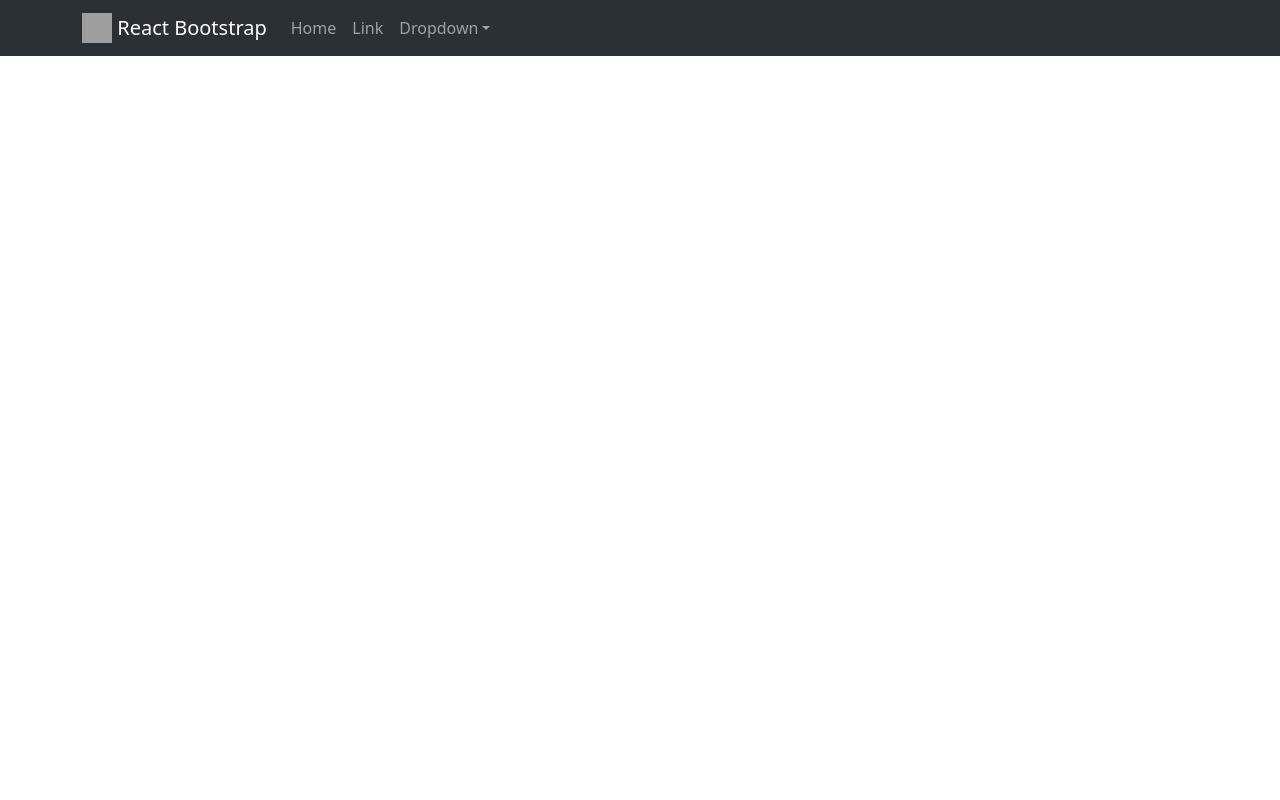
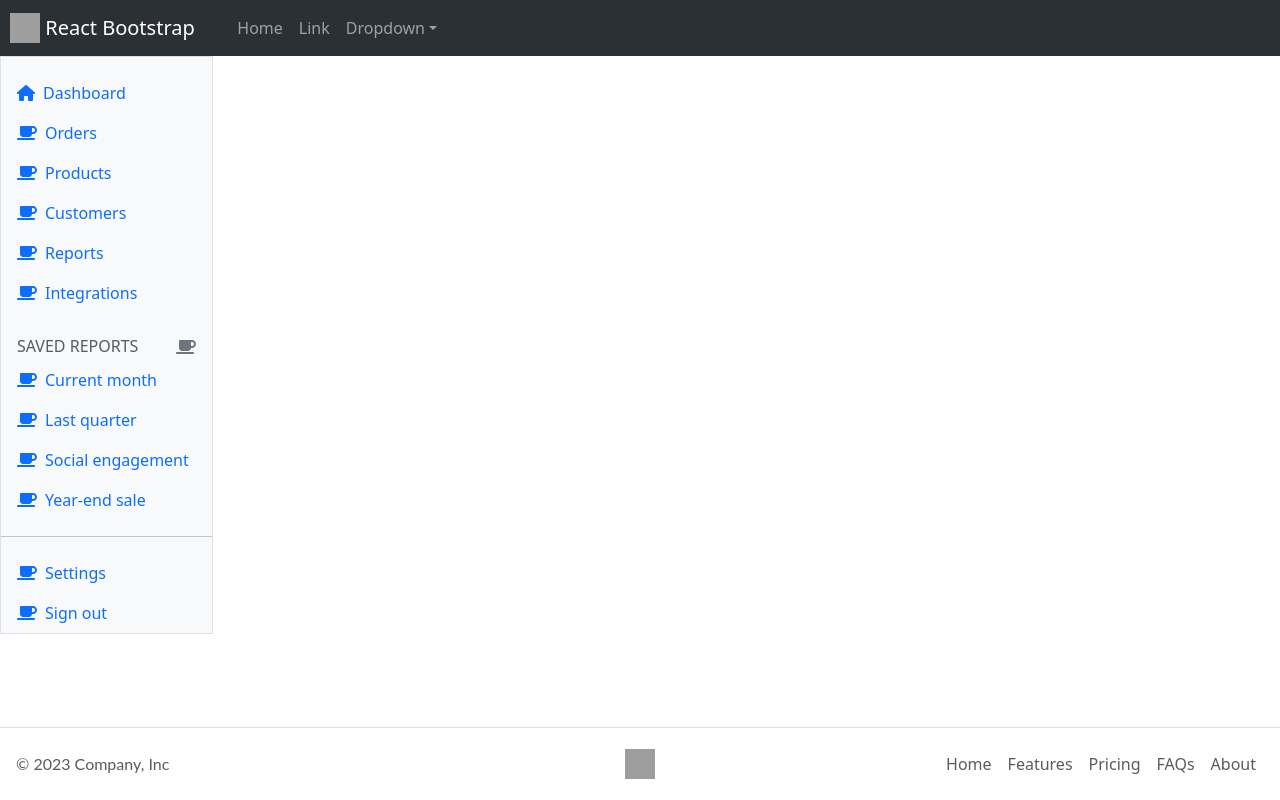
Before and after one commit to JustDaire/react-dashboard, a React (Create React App) app: page / in a window 1280 px wide. Built offline with nearby package versions, Linux system fonts and the light colour scheme; grey boxes are pictures that could not be loaded.

Commit message:
4 files modified, 3 added

```diff
--- a/src/App.tsx
+++ b/src/App.tsx
@@ -1,11 +1,26 @@
 import * as React from 'react';
 import './style.css';
-import Toolbar from './toolbar'; //Add new import
+import Toolbar from './toolbar';
+import Sidebar from './parts/sidebar';
+import Footer from './parts/footer';
+
+import ReactDOM = require('react-dom');
+import { library } from '@fortawesome/fontawesome-svg-core';
+import { fab } from '@fortawesome/free-brands-svg-icons';
+import {
+  faCheckSquare,
+  faCoffee,
+  faHouse,
+} from '@fortawesome/free-solid-svg-icons';
+
+library.add(fab, faCheckSquare, faCoffee, faHouse);
 
 export default function App() {
   return (
     <div>
       <Toolbar />
+      <Sidebar />
+      <Footer />
     </div>
   );
 }
--- /dev/null
+++ b/src/parts/footer.tsx
@@ -0,0 +1,60 @@
+import * as React from 'react';
+import Container from 'react-bootstrap/Container';
+import Nav from 'react-bootstrap/Nav';
+import Navbar from 'react-bootstrap/Navbar';
+import NavDropdown from 'react-bootstrap/NavDropdown';
+import 'bootstrap/dist/css/bootstrap.min.css';
+
+export default function Footer() {
+  return (
+    <div className="container">
+      <footer
+        className="d-flex flex-wrap justify-content-between align-items-center p-3 my-0 border-top fixed-bottom"
+        bg="dark"
+      >
+        <p className="col-md-4 mb-0 text-body-secondary">© 2023 Company, Inc</p>
+
+        <a
+          href="/"
+          className="col-md-4 d-flex align-items-center justify-content-center mb-3 mb-md-0 me-md-auto link-body-emphasis text-decoration-none"
+        >
+          <img
+            alt=""
+            src="https://react-bootstrap.github.io/img/logo.svg"
+            width="30"
+            height="30"
+            className="d-inline-block align-top"
+          />{' '}
+        </a>
+
+        <ul className="nav col-md-4 justify-content-end">
+          <li className="nav-item">
+            <a href="#" className="nav-link px-2 text-body-secondary">
+              Home
+            </a>
+          </li>
+          <li className="nav-item">
+            <a href="#" className="nav-link px-2 text-body-secondary">
+              Features
+            </a>
+          </li>
+          <li className="nav-item">
+            <a href="#" className="nav-link px-2 text-body-secondary">
+              Pricing
+            </a>
+          </li>
+          <li className="nav-item">
+            <a href="#" className="nav-link px-2 text-body-secondary">
+              FAQs
+            </a>
+          </li>
+          <li className="nav-item">
+            <a href="#" className="nav-link px-2 text-body-secondary">
+              About
+            </a>
+          </li>
+        </ul>
+      </footer>
+    </div>
+  );
+}
--- /dev/null
+++ b/src/parts/sidebar.tsx
@@ -0,0 +1,128 @@
+import * as React from 'react';
+
+import { FontAwesomeIcon } from '@fortawesome/react-fontawesome';
+
+function Sidebar() {
+  return (
+    <div className="sidebar border border-right col-md-3 col-lg-2 p-0 bg-body-tertiary">
+      <div
+        className="offcanvas-md offcanvas-end bg-body-tertiary"
+        id="sidebarMenu"
+        aria-labelledby="sidebarMenuLabel"
+      >
+        <div className="offcanvas-header">
+          <h5 className="offcanvas-title" id="sidebarMenuLabel">
+            Company name
+          </h5>
+          <button
+            type="button"
+            className="btn-close"
+            data-bs-dismiss="offcanvas"
+            data-bs-target="#sidebarMenu"
+            aria-label="Close"
+          ></button>
+        </div>
+        <div className="offcanvas-body d-md-flex flex-column p-0 pt-lg-3 overflow-y-auto">
+          <ul className="nav flex-column">
+            <li className="nav-item">
+              <a
+                className="nav-link d-flex align-items-center gap-2 active"
+                aria-current="page"
+                href="#"
+              >
+                <FontAwesomeIcon icon="house" />
+                Dashboard
+              </a>
+            </li>
+            <li className="nav-item">
+              <a className="nav-link d-flex align-items-center gap-2" href="#">
+                <FontAwesomeIcon icon="coffee" />
+                Orders
+              </a>
+            </li>
+            <li className="nav-item">
+              <a className="nav-link d-flex align-items-center gap-2" href="#">
+                <FontAwesomeIcon icon="coffee" />
+                Products
+              </a>
+            </li>
+            <li className="nav-item">
+              <a className="nav-link d-flex align-items-center gap-2" href="#">
+                <FontAwesomeIcon icon="coffee" />
+                Customers
+              </a>
+            </li>
+            <li className="nav-item">
+              <a className="nav-link d-flex align-items-center gap-2" href="#">
+                <FontAwesomeIcon icon="coffee" />
+                Reports
+              </a>
+            </li>
+            <li className="nav-item">
+              <a className="nav-link d-flex align-items-center gap-2" href="#">
+                <FontAwesomeIcon icon="coffee" />
+                Integrations
+              </a>
+            </li>
+          </ul>
+
+          <h6 className="sidebar-heading d-flex justify-content-between align-items-center px-3 mt-4 mb-1 text-body-secondary text-uppercase">
+            <span>Saved reports</span>
+            <a
+              className="link-secondary"
+              href="#"
+              aria-label="Add a new report"
+            >
+              <FontAwesomeIcon icon="coffee" />
+            </a>
+          </h6>
+          <ul className="nav flex-column mb-auto">
+            <li className="nav-item">
+              <a className="nav-link d-flex align-items-center gap-2" href="#">
+                <FontAwesomeIcon icon="coffee" />
+                Current month
+              </a>
+            </li>
+            <li className="nav-item">
+              <a className="nav-link d-flex align-items-center gap-2" href="#">
+                <FontAwesomeIcon icon="coffee" />
+                Last quarter
+              </a>
+            </li>
+            <li className="nav-item">
+              <a className="nav-link d-flex align-items-center gap-2" href="#">
+                <FontAwesomeIcon icon="coffee" />
+                Social engagement
+              </a>
+            </li>
+            <li className="nav-item">
+              <a className="nav-link d-flex align-items-center gap-2" href="#">
+                <FontAwesomeIcon icon="coffee" />
+                Year-end sale
+              </a>
+            </li>
+          </ul>
+
+          <hr className="my-3"></hr>
+
+          <ul className="nav flex-column mb-auto">
+            <li className="nav-item">
+              <a className="nav-link d-flex align-items-center gap-2" href="#">
+                <FontAwesomeIcon icon="coffee" />
+                Settings
+              </a>
+            </li>
+            <li className="nav-item">
+              <a className="nav-link d-flex align-items-center gap-2" href="#">
+                <FontAwesomeIcon icon="coffee" />
+                Sign out
+              </a>
+            </li>
+          </ul>
+        </div>
+      </div>
+    </div>
+  );
+}
+
+export default Sidebar;
--- a/src/style.css
+++ b/src/style.css
@@ -1,3 +1,14 @@
-h1, p {
+h1,
+p {
   font-family: Lato;
 }
+
+.sidebar {
+  background-color: red;
+}
+
+.navbar-brand {
+  /* margin-left: auto; */
+  /* margin-right: auto; */
+  padding: 0 0.5em;
+}
--- a/src/toolbar.tsx
+++ b/src/toolbar.tsx
@@ -13,8 +13,8 @@ export default function Toolbar() {
       bg="dark"
       data-bs-theme="dark"
     >
-      <Container>
-        <Navbar.Brand href="#home">
+      {/* <Container> */}
+      <Navbar.Brand href="#home" className="col-md-3 col-lg-2">
         <img
           alt=""
           src="https://react-bootstrap.github.io/img/logo.svg"
@@ -42,7 +42,7 @@ export default function Toolbar() {
           </NavDropdown>
         </Nav>
       </Navbar.Collapse>
-      </Container>
+      {/* </Container> */}
     </Navbar>
   );
 }
```
Also changed, not shown: package.json (+6 -2 lines), src/parts/paginator.tsx (added, +48 -0 lines). Lines whose indentation alone changed are shown as unchanged.
